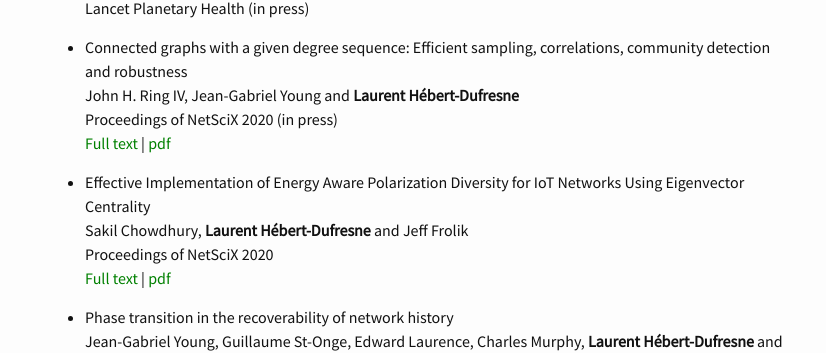
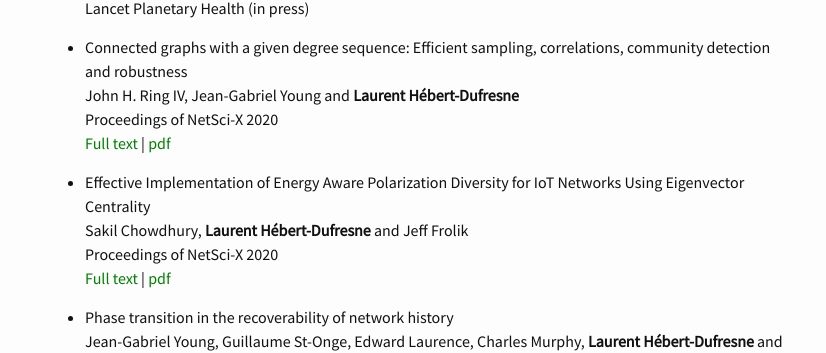
Before and after one commit to laurenthebertdufresne/laurenthebertdufresne.github.io, a Jekyll site: the page built from _pages/publications.md, in a window 1280 px wide and 900 px high, scrolled down 756 px. Shown: the part 154-507 px from the top of the window, without its empty margins (215-1041 px from the left). Built offline with Jekyll 4.4.1, drawn with Linux system fonts in a browser that asks for light colours.

Commit message:
update netscix refs

```diff
--- a/_pages/publications.md
+++ b/_pages/publications.md
@@ -28,12 +28,12 @@ weight: 2
 
 *   Connected graphs with a given degree sequence: Efficient sampling, correlations, community detection and robustness
     John H. Ring IV, Jean-Gabriel Young and **Laurent Hébert-Dufresne**
-    Proceedings of NetSciX 2020 (in press)
+    Proceedings of NetSci-X 2020
     [Full text](https://link.springer.com/chapter/10.1007/978-3-030-38965-9_3) | [pdf](/file/Ring_etal_ConnectedCM.pdf)
 
 *   Effective Implementation of Energy Aware Polarization Diversity for IoT Networks Using Eigenvector Centrality
     Sakil Chowdhury, **Laurent Hébert-Dufresne** and Jeff Frolik
-    Proceedings of NetSciX 2020
+    Proceedings of NetSci-X 2020
     [Full text](https://link.springer.com/chapter/10.1007/978-3-030-38965-9_17) | [pdf](/file/Chowdhury_etal_IoT.pdf)
 
 *   Phase transition in the recoverability of network history
```
